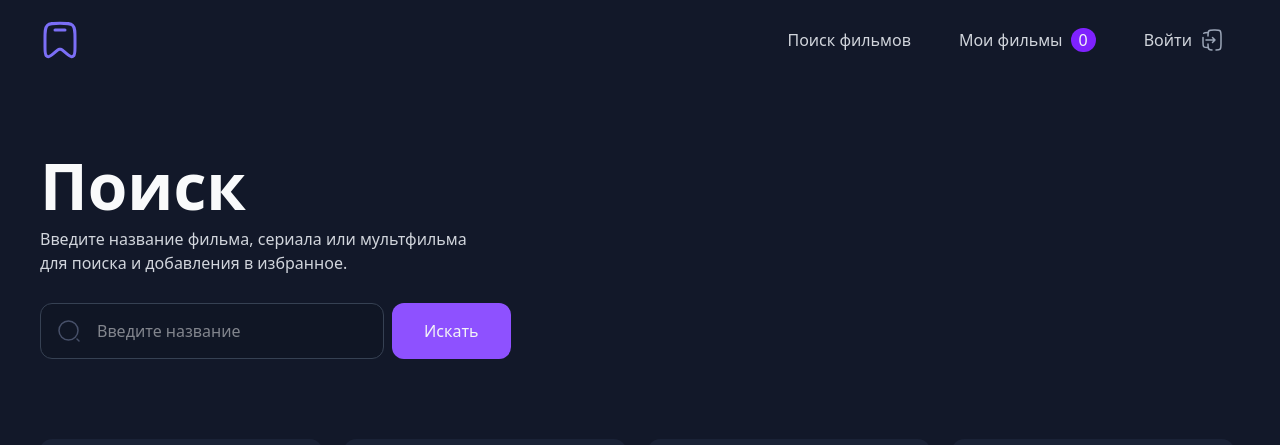
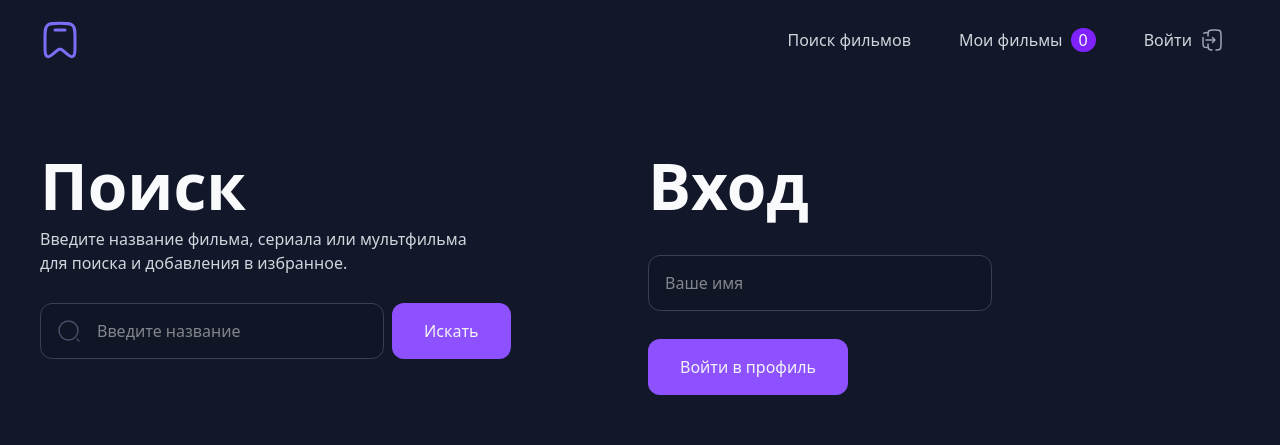
Before and after one commit to leevermy/PurpleSchool-react, a React (Vite) app: page / in a window 1280 px wide. Shown: the top 445 px of the page. Built offline with nearby package versions, Linux system fonts and the light colour scheme; grey boxes are pictures that could not be loaded.

Commit message:
some minor fixes

```diff
--- a/src/App.tsx
+++ b/src/App.tsx
@@ -1,49 +1,35 @@
 import { useState } from 'react';
-import Button from './components/Button'
-import Description from './components/Description';
-import Title from './components/Title';
 import Header from './layout/Header';
-import Input from './components/Input/Input';
-import SearchIcon from './assets/LeftIcon.svg';
 import MovieCard from './components/MovieCard';
 import MoviesLayout from './layout/MoviesLayout';
+import AuthForm from './components/AuthForm';
+import Search from './components/Search';
+
 import movies from './temporaryData';
 
 
 function App() {
-  const [searchValue, setSearchValue] = useState('');
+  const [searchValue, setSearchValue] = useState<string>('');
+  const [userName, setUserName] = useState<string>('');
 
-  const handleEvent = () => {
-    alert(`Searching: ${searchValue}`);
-  }
 
-  const handleOnChange = (e: React.ChangeEvent<HTMLInputElement>) => {
-    setSearchValue(e.target.value);
-  }
-
-  const addToFavorite = () => { alert('Added to favorite') }
 
   return (
     <>
       <Header />
-      <div className='container'>
-        <Title className='mt-20'>Поиск</Title>
-        <Description className='w-[450px]'>
-          Введите название фильма, сериала или мультфильма <br/>для поиска и добавления в избранное.
-        </Description>
-        <div className='flex gap-2'>
-          <Input value={searchValue} onChange={handleOnChange}placeholder='Введите название' icon={SearchIcon}/>
-          <Button onClick={handleEvent} className='bg-violet-500 hover:bg-violet-600 py-4 px-8 text-gray-100'>Искать</Button>
-        </div>
+      <div className='container grid grid-cols-2 gap-4'>
+        <Search value={searchValue} setValue={setSearchValue}/>
+        <AuthForm value={userName} setValue={setUserName}/>
       </div>
+
       <MoviesLayout>
-          {movies.map((movie, index) => (
+          {movies.map((movie) => (
           <MovieCard
-            key={index}
+            key={movie.id}
             title={movie.title}
             poster={movie.poster}
             rating={movie.rating}
-            onClick={addToFavorite}/>
+            onClick={() => alert('Added to favorite')}/>
           ))}
       </MoviesLayout>
     </>
--- /dev/null
+++ b/src/components/AuthForm/index.tsx
@@ -0,0 +1,26 @@
+import Button from '../Button'
+import Input from '../Input/Input'
+import Title from '../Title'
+
+
+interface IAuthFormProps {
+	value: string;
+	setValue: (e: any) => void;
+}
+
+const AuthForm: React.FC<IAuthFormProps> = ({value, setValue}) => {
+
+	const onSubmit = (e: any) => {
+		e.preventDefault();
+		alert('Logged in')
+	}
+	return (
+		<form className='flex flex-col gap-7' onSubmit={onSubmit}>
+          <Title className='mt-20'>Вход</Title>
+            <Input value={value} onChange={(e) => setValue(e.target.value)} placeholder='Ваше имя'/>
+            <Button type="submit" className='bg-violet-500 hover:bg-violet-600 py-4 px-8 text-gray-100 self-start'>Войти в профиль</Button>
+        </form>
+	)
+}
+
+export default AuthForm;
--- a/src/components/Button/index.tsx
+++ b/src/components/Button/index.tsx
@@ -1,8 +1,9 @@
 interface IButtonProps {
 	children : React.ReactNode;
 	disabled?: boolean;
-	onClick: () => void;
+	onClick?: () => void;
 	className?: string;
+	type?: "button" | "submit" | "reset" | undefined;
 }
 
 /**
@@ -11,12 +12,14 @@ interface IButtonProps {
  * @property {boolean} [disabled = false]
  * @property {string} [className] - classes from Tailwind
  * @property {() => void} onClick
+ * @property {string} type
  */
-const Button: React.FC<IButtonProps> = ({ children, disabled = false, onClick, className = ''}) => {
+const Button: React.FC<IButtonProps> = ({ children, disabled = false, onClick, className = '', type='button'}) => {
 	return (
 		<button
+		type={type}
 		onClick={disabled ? undefined : onClick}
-		className={`flex gap-2 rounded-xl cursor-pointer transition duration-300 ${className}`}
+		className={`flex gap-2 items-center rounded-xl cursor-pointer transition duration-300 ${className}`}
 		>{children}</button>
 	)
 }
--- a/src/components/Input/Input.tsx
+++ b/src/components/Input/Input.tsx
@@ -4,10 +4,18 @@ interface IInputProps {
 	placeholder: string;
 	onChange: (e: React.ChangeEvent<HTMLInputElement>) => void;
 }
+
+/**
+ *
+ * @property {string} [icon]
+ * @property {string} value - value in input
+ * @property {string} [placeholder]
+ * @property {(e: React.ChangeEvent<HTMLInputElement>) => void} onChange
+ */
 const Input: React.FC<IInputProps> = ({ icon, value, placeholder, onChange }) => {
 	return (
-		<div className='flex py-3 px-4 rounded-xl border border-gray-700 w-[344px]  bg-black/10'>
-			{icon && <img src={icon} className='mr-4 w-[24px]'/>}
+		<div className='flex py-3 px-4 items-center rounded-xl border border-gray-700 w-[344px] h-[56px] bg-black/10'>
+			{icon && <img src={icon} className='mr-4 w-[24px] block'/>}
 			<input type="text" onChange={onChange} className='text-gray-100 w-full  bg-transparent outline-none' value={value} placeholder={placeholder}/>
 		</div>
 	);
--- /dev/null
+++ b/src/components/Search/index.tsx
@@ -0,0 +1,35 @@
+import Button from '../Button';
+import Description from '../Description'
+import Input from '../Input/Input'
+import Title from '../Title'
+import SearchIcon from '../../assets/LeftIcon.svg';
+
+interface ISearchProps {
+	value: string;
+	setValue: (e: any) => void;
+}
+
+
+const Search: React.FC<ISearchProps> = ({value, setValue}) => {
+
+	const handleSearch = () => {
+		alert(`Searching: ${value}`);
+	}
+
+	return (
+		<div>
+			<Title className='mt-20'>Поиск</Title>
+
+			<Description className='w-[450px]'>
+				Введите название фильма, сериала или мультфильма <br />для поиска и добавления в избранное.
+			</Description>
+
+			<div className='flex gap-2'>
+				<Input value={value} onChange={(e) => setValue(e.target.value)} placeholder='Введите название' icon={SearchIcon} />
+				<Button onClick={handleSearch} className='bg-violet-500 hover:bg-violet-600 py-4 px-8 text-gray-100'>Искать</Button>
+			</div>
+		</div>
+	)
+}
+
+export default Search;
--- a/src/temporaryData.ts
+++ b/src/temporaryData.ts
@@ -1,4 +1,5 @@
 interface Movie {
+	id: number;
 	title: string;
 	poster: string;
 	rating: number;
@@ -8,6 +9,7 @@ interface Movie {
 const movies: Movie[] = [];
 for (let i = 0; i < 12; i++) {
   movies.push(	{
+	id: i,
 	title: 'The Shawshank Redemption',
 	poster: 'https://upload.wikimedia.org/wikipedia/en/8/81/ShawshankRedemptionMoviePoster.jpg',
 	rating: 234
```
